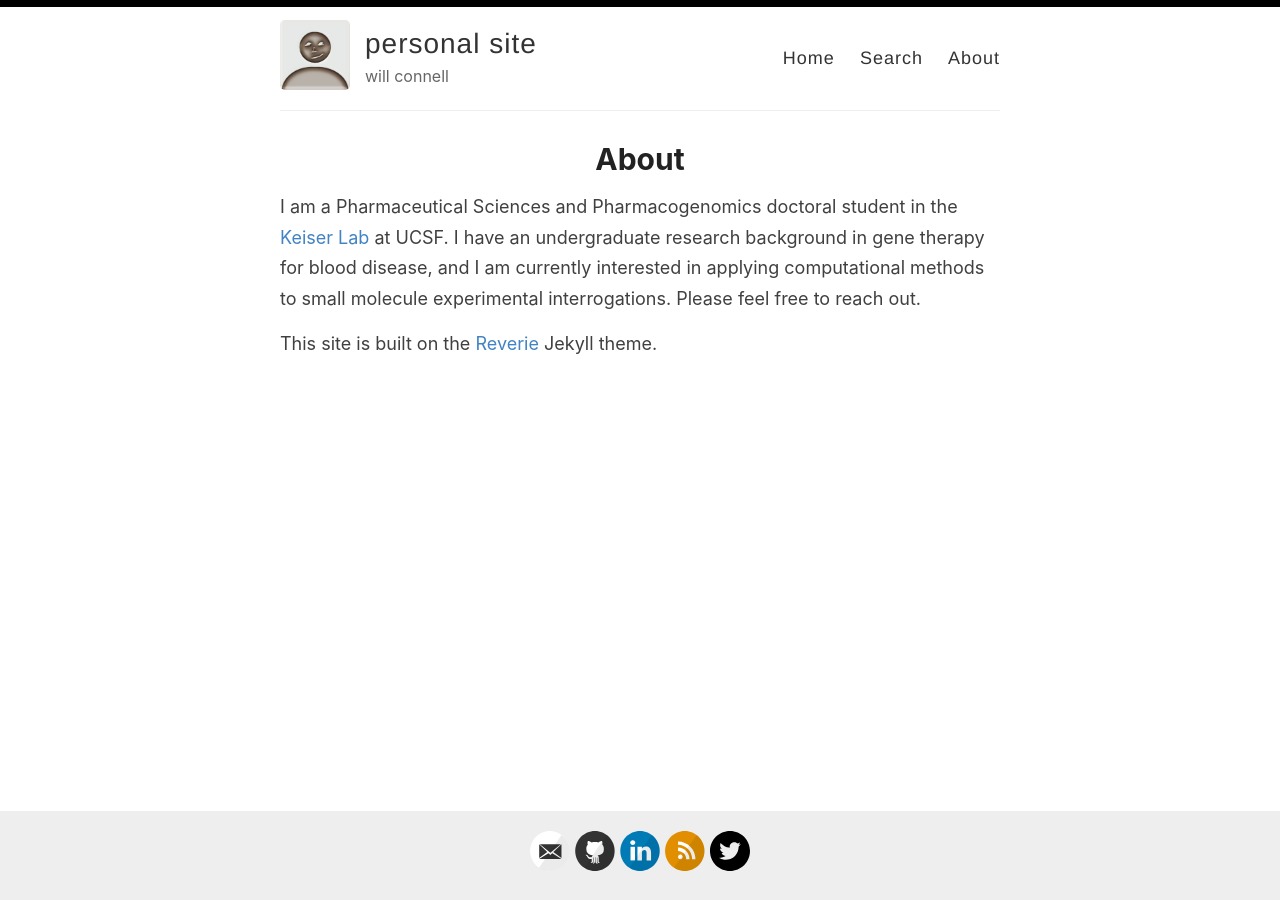
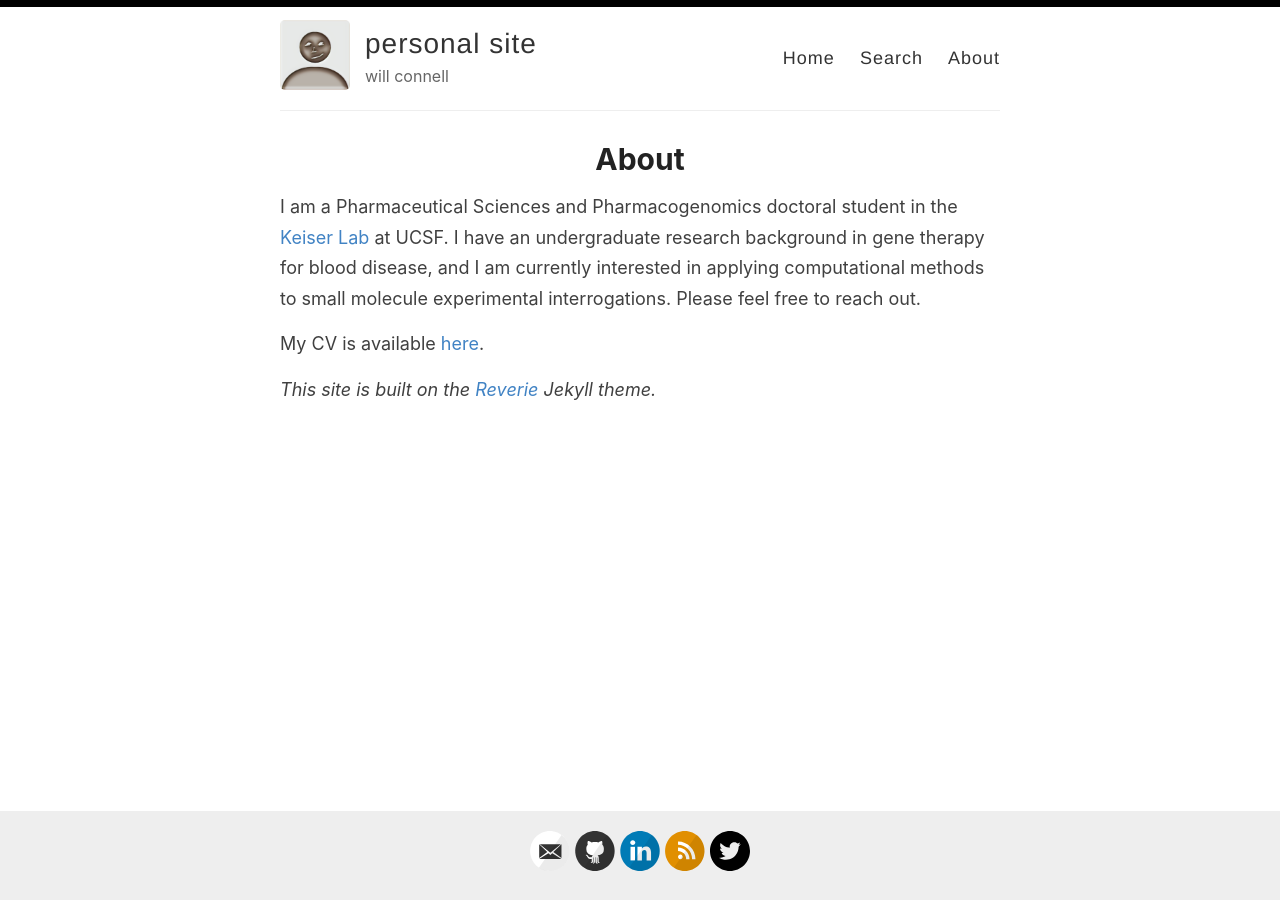
Before and after one commit to wconnell/wconnell.github.io, a Jekyll site: the page built from _pages/about.md, in a window 1280 px wide. Built offline with Jekyll 4.4.1, drawn with Linux system fonts in a browser that asks for light colours.

Commit message:
add link to cv

```diff
--- a/_pages/about.md
+++ b/_pages/about.md
@@ -6,4 +6,6 @@ permalink: /about/
 
 I am a Pharmaceutical Sciences and Pharmacogenomics doctoral student in the [Keiser Lab](https://www.keiserlab.org/) at UCSF. I have an undergraduate research background in gene therapy for blood disease, and I am currently interested in applying computational methods to small molecule experimental interrogations. Please feel free to reach out.
 
-This site is built on the [Reverie](https://github.com/amitmerchant1990/reverie) Jekyll theme.
+My CV is available [here](../docs/cv.pdf).
+
+*This site is built on the [Reverie](https://github.com/amitmerchant1990/reverie) Jekyll theme.*
```
